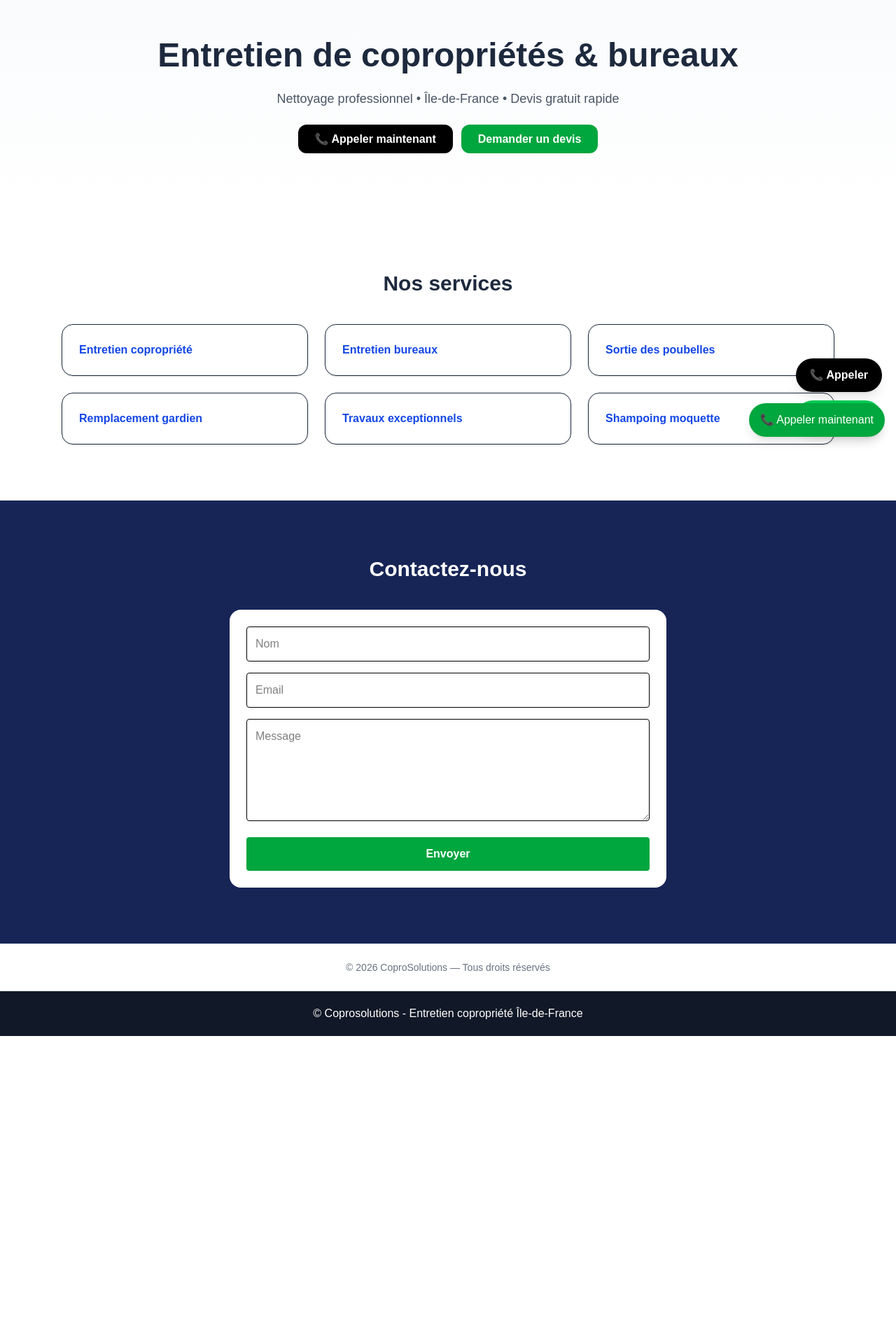
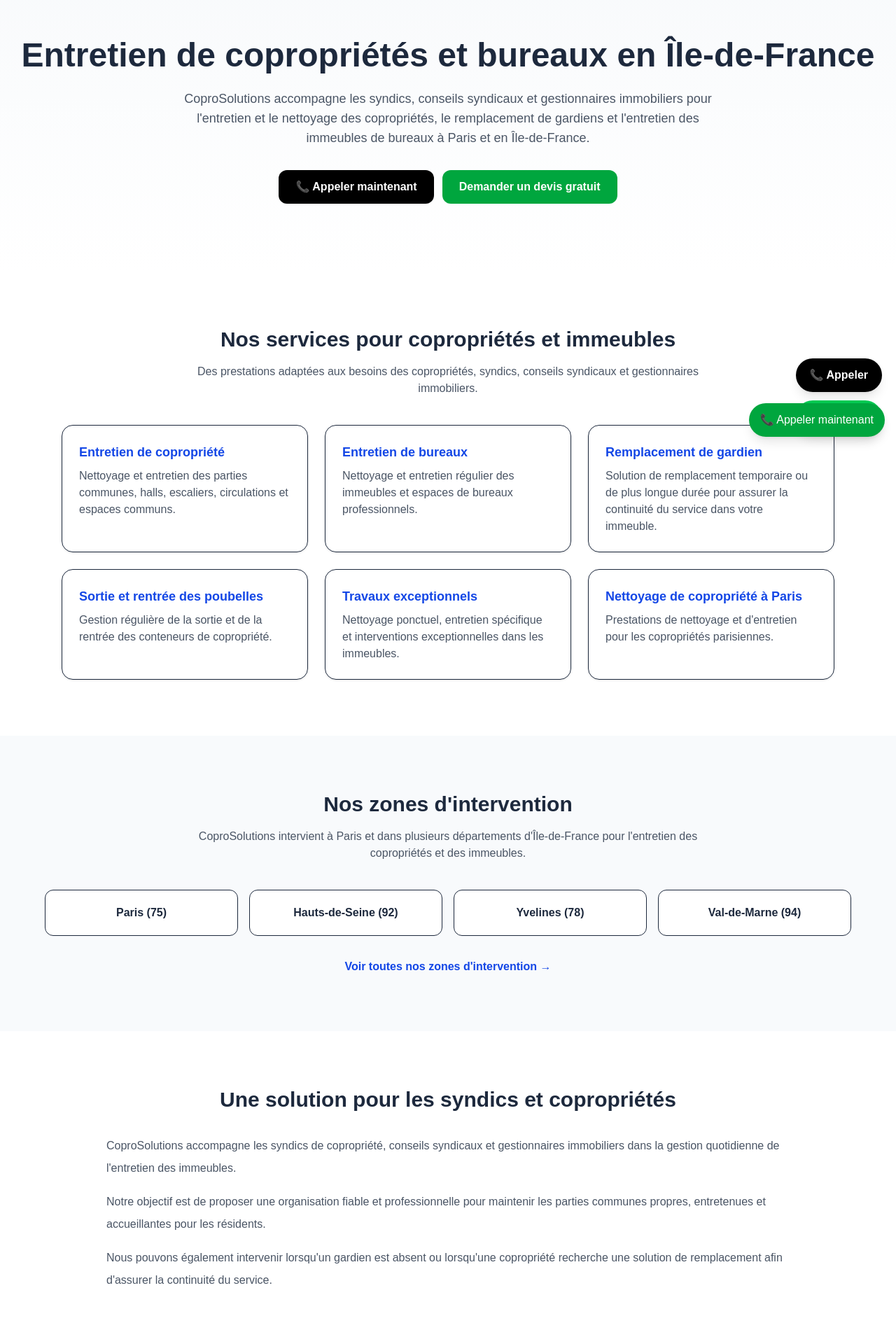
Before and after one commit to amadtag/coprosolutions, a Next.js app: page / in a window 1280 px wide. Shown: the part 160-2080 px from the top of the page at 70% size. Before the commit the page ends 1640 px from the top, so only its background shows below. Built offline with nearby package versions, Linux system fonts and the light colour scheme.

Commit message:
Optimisation SEO de la page d'accueil

```diff
--- a/app/page.tsx
+++ b/app/page.tsx
@@ -39,26 +39,36 @@
           </h1>
 
           <nav className="hidden md:flex gap-6 text-sm font-medium">
-            <a href="#services">Services</a>
-            <a href="#contact">Contact</a>
+            <a href="#services" className="hover:text-blue-700">
+              Services
+            </a>
+            <a href="#zones" className="hover:text-blue-700">
+              Zones
+            </a>
+            <a href="#contact" className="hover:text-blue-700">
+              Contact
+            </a>
           </nav>
         </div>
       </header>
 
       {/* HERO */}
-      <section className="text-center py-24 bg-gradient-to-b from-slate-50 to-white">
-        <h2 className="text-5xl font-bold mb-6">
-          Entretien de copropriétés & bureaux
+      <section className="text-center py-24 px-6 bg-gradient-to-b from-slate-50 to-white">
+        <h2 className="text-4xl md:text-5xl font-bold mb-6">
+          Entretien de copropriétés et bureaux en Île-de-France
         </h2>
 
-        <p className="text-gray-600 text-lg mb-8">
-          Nettoyage professionnel • Île-de-France • Devis gratuit rapide
+        <p className="max-w-3xl mx-auto text-gray-600 text-lg mb-8">
+          CoproSolutions accompagne les syndics, conseils syndicaux et
+          gestionnaires immobiliers pour l'entretien et le nettoyage des
+          copropriétés, le remplacement de gardiens et l'entretien des
+          immeubles de bureaux à Paris et en Île-de-France.
         </p>
 
-        {/* CTA APPEL DIRECT */}
+        <div className="flex flex-col sm:flex-row justify-center gap-3">
           <a
             href="tel:+33658876579"
-          className="bg-black text-white px-6 py-3 rounded-xl font-bold mr-3"
+            className="bg-black text-white px-6 py-3 rounded-xl font-bold"
           >
             📞 Appeler maintenant
           </a>
@@ -67,51 +77,215 @@
             href="#contact"
             className="bg-green-600 text-white px-6 py-3 rounded-xl font-semibold hover:bg-green-700"
           >
-          Demander un devis
+            Demander un devis gratuit
           </a>
+        </div>
       </section>
 
       {/* SERVICES */}
       <section id="services" className="max-w-6xl mx-auto py-20 px-6">
-        <h3 className="text-3xl font-bold text-center mb-10">
-          Nos services
-        </h3>
+        <h2 className="text-3xl font-bold text-center mb-4">
+          Nos services pour copropriétés et immeubles
+        </h2>
+
+        <p className="text-center text-gray-600 max-w-3xl mx-auto mb-10">
+          Des prestations adaptées aux besoins des copropriétés, syndics,
+          conseils syndicaux et gestionnaires immobiliers.
+        </p>
 
         <div className="grid md:grid-cols-3 gap-6">
-          {[
-            "Entretien copropriété",
-            "Entretien bureaux",
-            "Sortie des poubelles",
-            "Remplacement gardien",
-            "Travaux exceptionnels",
-            "Shampoing moquette",
-          ].map((s, i) => (
-            <div
-              key={i}
+
+          <a
+            href="/entretien-copropriété-idf"
             className="p-6 border rounded-2xl shadow-sm hover:shadow-md transition"
           >
-              <h4 className="font-bold text-blue-700">{s}</h4>
+            <h3 className="font-bold text-blue-700 text-lg mb-2">
+              Entretien de copropriété
+            </h3>
+            <p className="text-gray-600">
+              Nettoyage et entretien des parties communes, halls, escaliers,
+              circulations et espaces communs.
+            </p>
+          </a>
+
+          <a
+            href="/entretien-bureau-immeuble"
+            className="p-6 border rounded-2xl shadow-sm hover:shadow-md transition"
+          >
+            <h3 className="font-bold text-blue-700 text-lg mb-2">
+              Entretien de bureaux
+            </h3>
+            <p className="text-gray-600">
+              Nettoyage et entretien régulier des immeubles et espaces de
+              bureaux professionnels.
+            </p>
+          </a>
+
+          <a
+            href="/remplacement-gardien"
+            className="p-6 border rounded-2xl shadow-sm hover:shadow-md transition"
+          >
+            <h3 className="font-bold text-blue-700 text-lg mb-2">
+              Remplacement de gardien
+            </h3>
+            <p className="text-gray-600">
+              Solution de remplacement temporaire ou de plus longue durée
+              pour assurer la continuité du service dans votre immeuble.
+            </p>
+          </a>
+
+          <a
+            href="/sortie-et-rentrée-poubelle"
+            className="p-6 border rounded-2xl shadow-sm hover:shadow-md transition"
+          >
+            <h3 className="font-bold text-blue-700 text-lg mb-2">
+              Sortie et rentrée des poubelles
+            </h3>
+            <p className="text-gray-600">
+              Gestion régulière de la sortie et de la rentrée des conteneurs
+              de copropriété.
+            </p>
+          </a>
+
+          <a
+            href="/travaux-exceptionnels"
+            className="p-6 border rounded-2xl shadow-sm hover:shadow-md transition"
+          >
+            <h3 className="font-bold text-blue-700 text-lg mb-2">
+              Travaux exceptionnels
+            </h3>
+            <p className="text-gray-600">
+              Nettoyage ponctuel, entretien spécifique et interventions
+              exceptionnelles dans les immeubles.
+            </p>
+          </a>
+
+          <a
+            href="/nettoyage-copropriete-paris"
+            className="p-6 border rounded-2xl shadow-sm hover:shadow-md transition"
+          >
+            <h3 className="font-bold text-blue-700 text-lg mb-2">
+              Nettoyage de copropriété à Paris
+            </h3>
+            <p className="text-gray-600">
+              Prestations de nettoyage et d'entretien pour les copropriétés
+              parisiennes.
+            </p>
+          </a>
+
         </div>
-          ))}
+      </section>
+
+      {/* ZONES */}
+      <section id="zones" className="bg-slate-50 py-20 px-6">
+        <div className="max-w-6xl mx-auto">
+
+          <h2 className="text-3xl font-bold text-center mb-4">
+            Nos zones d'intervention
+          </h2>
+
+          <p className="text-center text-gray-600 max-w-3xl mx-auto mb-10">
+            CoproSolutions intervient à Paris et dans plusieurs départements
+            d'Île-de-France pour l'entretien des copropriétés et des immeubles.
+          </p>
+
+          <div className="grid md:grid-cols-4 gap-4 text-center">
+
+            <a
+              href="/zones/paris-75"
+              className="bg-white p-5 rounded-xl border hover:shadow-md"
+            >
+              <strong>Paris (75)</strong>
+            </a>
+
+            <a
+              href="/zones/hauts-de-seine"
+              className="bg-white p-5 rounded-xl border hover:shadow-md"
+            >
+              <strong>Hauts-de-Seine (92)</strong>
+            </a>
+
+            <a
+              href="/zones/yvelines"
+              className="bg-white p-5 rounded-xl border hover:shadow-md"
+            >
+              <strong>Yvelines (78)</strong>
+            </a>
+
+            <a
+              href="/zones/val-de-marne"
+              className="bg-white p-5 rounded-xl border hover:shadow-md"
+            >
+              <strong>Val-de-Marne (94)</strong>
+            </a>
+
           </div>
+
+          <div className="text-center mt-8">
+            <a
+              href="/zones"
+              className="text-blue-700 font-semibold hover:underline"
+            >
+              Voir toutes nos zones d'intervention →
+            </a>
+          </div>
+
+        </div>
+      </section>
+
+      {/* POUR QUI */}
+      <section className="max-w-5xl mx-auto py-20 px-6">
+
+        <h2 className="text-3xl font-bold text-center mb-8">
+          Une solution pour les syndics et copropriétés
+        </h2>
+
+        <div className="text-gray-600 leading-8 space-y-4">
+
+          <p>
+            CoproSolutions accompagne les syndics de copropriété, conseils
+            syndicaux et gestionnaires immobiliers dans la gestion quotidienne
+            de l'entretien des immeubles.
+          </p>
+
+          <p>
+            Notre objectif est de proposer une organisation fiable et
+            professionnelle pour maintenir les parties communes propres,
+            entretenues et accueillantes pour les résidents.
+          </p>
+
+          <p>
+            Nous pouvons également intervenir lorsqu'un gardien est absent ou
+            lorsqu'une copropriété recherche une solution de remplacement afin
+            d'assurer la continuité du service.
+          </p>
+
+        </div>
+
       </section>
 
       {/* CONTACT */}
       <section id="contact" className="bg-blue-950 text-white py-20">
         <div className="max-w-2xl mx-auto px-6">
-          <h3 className="text-3xl font-bold text-center mb-10">
-            Contactez-nous
-          </h3>
+
+          <h2 className="text-3xl font-bold text-center mb-4">
+            Demandez votre devis
+          </h2>
+
+          <p className="text-center text-blue-100 mb-10">
+            Décrivez-nous votre besoin et nous vous recontacterons rapidement.
+          </p>
 
           <form
             ref={form}
             onSubmit={sendEmail}
             className="bg-white text-black p-6 rounded-2xl space-y-4"
           >
+
             <input
               type="text"
               name="name"
-              placeholder="Nom"
+              placeholder="Nom / Société"
               className="w-full border p-3 rounded"
               required
             />
@@ -126,26 +300,40 @@
 
             <textarea
               name="message"
-              placeholder="Message"
-              rows={5}
+              placeholder="Décrivez votre besoin : copropriété, nombre de lots, fréquence d'entretien, remplacement de gardien..."
+              rows={6}
               className="w-full border p-3 rounded"
               required
             />
 
             <button
               type="submit"
-              className="w-full bg-green-600 text-white py-3 rounded font-bold"
+              className="w-full bg-green-600 text-white py-3 rounded font-bold hover:bg-green-700"
             >
-              Envoyer
+              Envoyer ma demande
             </button>
+
           </form>
+
+          <div className="text-center mt-8">
+            <p className="mb-2">
+              Vous préférez nous appeler ?
+            </p>
+
+            <a
+              href="tel:+33658876579"
+              className="font-bold text-lg hover:underline"
+            >
+              📞 06 58 87 65 79
+            </a>
+          </div>
+
         </div>
       </section>
 
-      {/* FIXED BUTTONS (APPEL + WHATSAPP) */}
+      {/* FIXED BUTTONS */}
       <div className="fixed bottom-5 right-5 flex flex-col gap-3 z-50">
 
-        {/* APPEL */}
         <a
           href="tel:+33658876579"
           className="bg-black text-white px-5 py-3 rounded-full shadow-lg font-bold text-center"
@@ -153,7 +341,6 @@
           📞 Appeler
         </a>
 
-        {/* WHATSAPP */}
         <a
           href="https://wa.me/33658876579"
           target="_blank"
@@ -166,9 +353,19 @@
       </div>
 
       {/* FOOTER */}
-      <footer className="text-center py-6 text-sm text-gray-500">
+      <footer className="text-center py-8 text-sm text-gray-500">
+
+        <p>
           © 2026 CoproSolutions — Tous droits réservés
+        </p>
+
+        <p className="mt-2">
+          Entretien de copropriétés • Nettoyage d'immeubles • Remplacement de
+          gardiens • Île-de-France
+        </p>
+
       </footer>
+
     </div>
   );
 }
```
Lines whose indentation alone changed are shown as unchanged.
